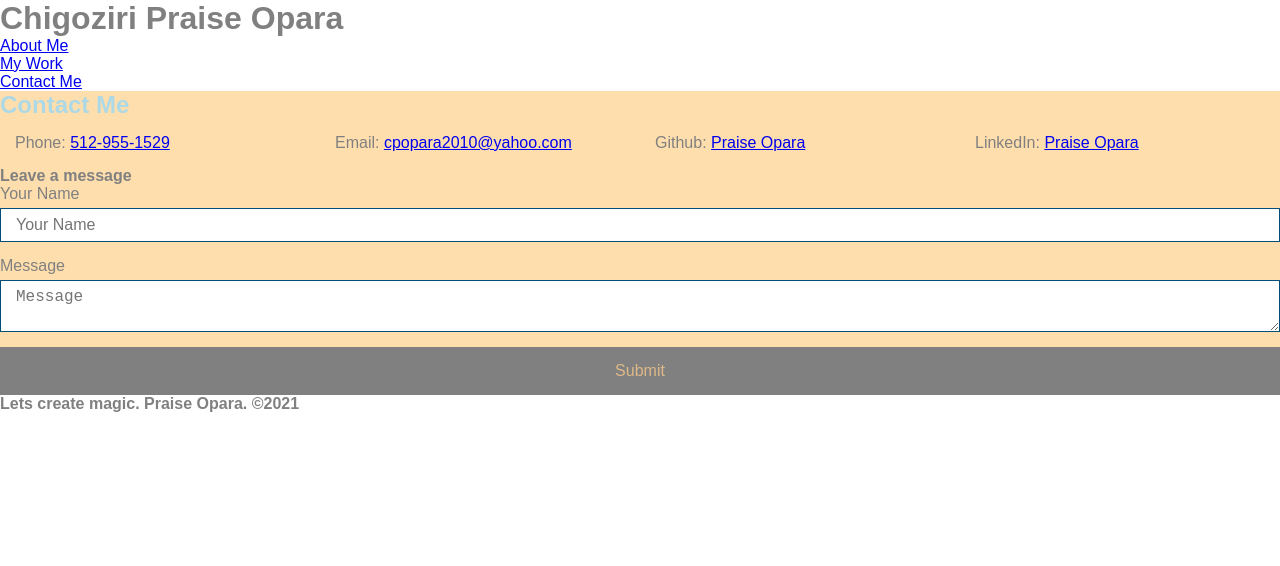
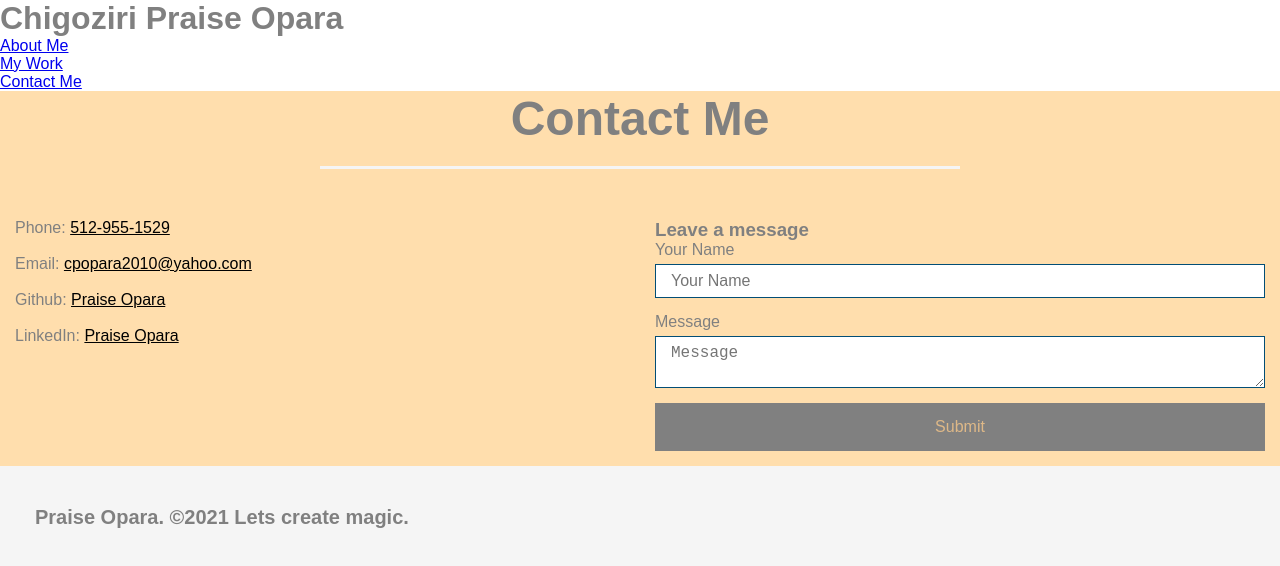
Before and after one commit to kingopara/professional-portfolio, a plain HTML site: page index.html in a window 1280 px wide. Drawn offline with Linux system fonts and the light colour scheme.

Commit message:
completed footer and contact me section

```diff
--- a/assets/css/style.css
+++ b/assets/css/style.css
@@ -19,6 +19,20 @@ body {
     align-items: flex-start;
 }
 
+.section-title {
+    font-size: 48px;
+    color: grey;
+    border-bottom: 3px solid;
+    padding-bottom: 20px;
+    text-align: center;
+    margin: 0 auto 35px auto;
+    width: 50%;
+}
+
+.primary-border {
+    border-color: whitesmoke;
+}
+
 .flex-row {
     display: flex;
 }
@@ -29,7 +43,7 @@ body {
 }
 
 .contact h2 {
-    color: lightblue;
+    color:grey;
 }
 
 .contact-info {
@@ -43,18 +57,13 @@ body {
     margin: 15px;
 }
 
-
-
-
-
-
-
-
-
-.contact-form a {
-    color: burlywood;
+.contact-info a {
+    color: black;
 }
 
+.contact-form h3 {
+    color:grey;
+}
 .contact-form input, .contact-form textarea {
     border: 1px solid ;
     display: block;
@@ -75,3 +84,19 @@ body {
     padding: 15px 0;
     font-size: 16px;
 }
+
+/* footer styling */
+footer {
+    background: whitesmoke;
+    width: 100%;
+    padding: 40px 35px;
+    display: flex;
+    justify-content: space-between;
+    flex-wrap: wrap;
+}
+
+footer h4 {
+    color: grey;
+    font-size: 20px;
+    margin: 0;
+}
--- a/index.html
+++ b/index.html
@@ -42,16 +42,21 @@
     <!-- contact me section -->
     <section class="contact">
         <div class="flex-row">
-            <h2>Contact Me </h2>
+            <h2 class="section-title primary-border">Contact Me </h2>
         </div>
         <div class="contact-info">
+          <div>
             <p>Phone: <a href="tel:512-955-1529">512-955-1529</a> </p>
+            <br>
             <p>Email: <a href="mailto:cpopara2010@yahoo.com">cpopara2010@yahoo.com</a> </p>
+            <br>
             <p>Github: <a href="https://github.com/kingopara"> Praise Opara </a></p>
+            <br>
             <p>LinkedIn: <a href="https://www.linkedin.com/in/chigoziri-praise-opara-831067163">Praise Opara</a></p>
           </div>
+
           <div class="contact-form">
-            <h4>Leave a message</h4>
+            <h3>Leave a message</h3>
             <form>
                 <label for="contact-name">Your Name</label>
                 <input type="text" id="contact-name" placeholder="Your Name"/>
@@ -62,13 +67,14 @@
                 <button type="submit"> Submit </button>
             </form>
           </div>
+        </div>
 
 
     </section>
 
     <!-- footer section -->
     <footer>
-        <h4>Lets create magic.      Praise Opara. &copy;2021 </h4>
+        <h4> Praise Opara. &copy;2021  Lets create magic. </h4>
     </footer>
 </body>
 </html>
```
Lines whose indentation alone changed are shown as unchanged.
